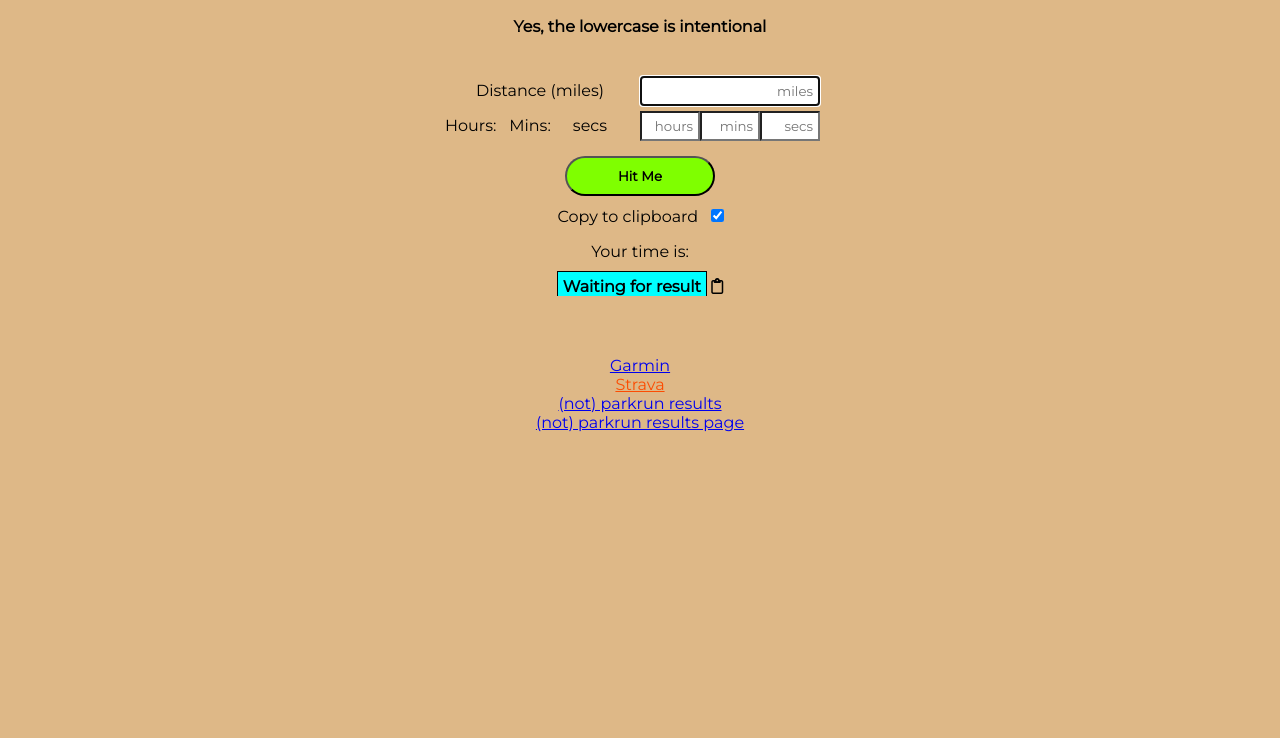
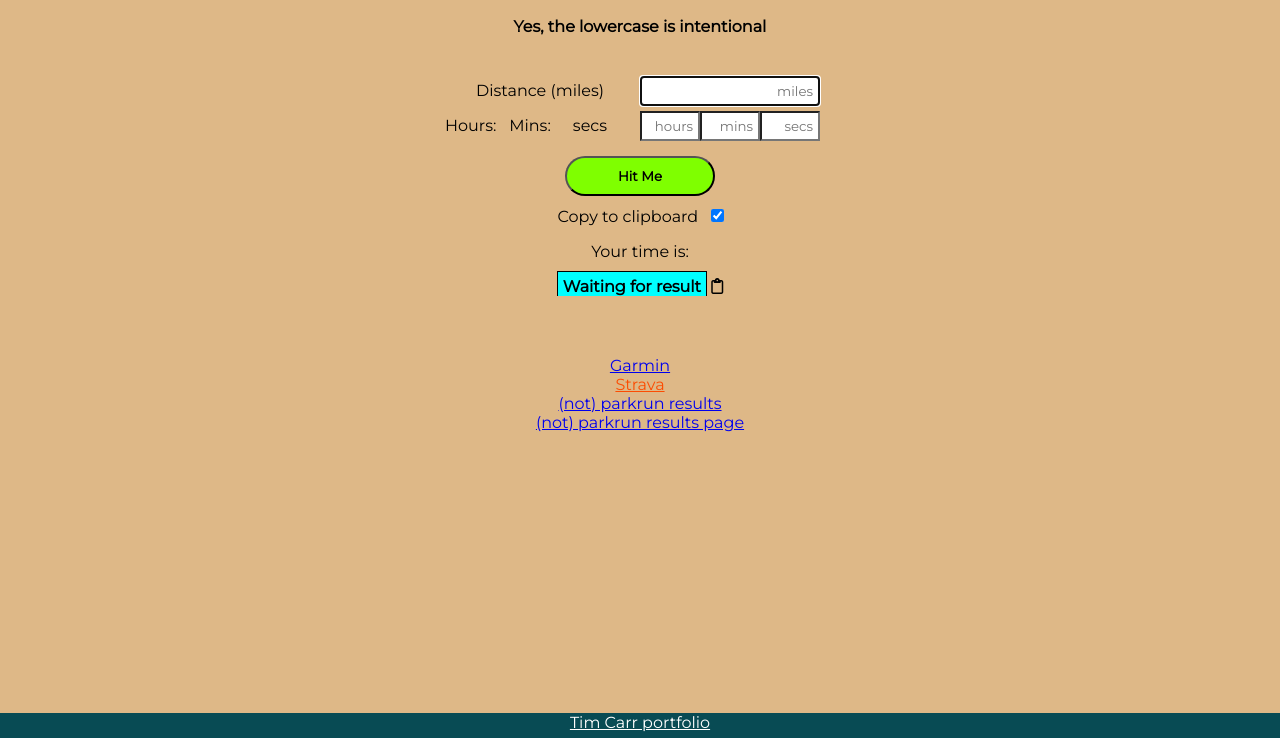
Before and after one commit to timmyc-dev/not_parkrun_calculator, a plain HTML site: page index.html in a window 1280 px wide. Shown: the part 62-800 px from the top of the page. Drawn offline with Linux system fonts and the light colour scheme.

Commit message:
08 Footer to portfolio page

```diff
--- a/index.html
+++ b/index.html
@@ -65,5 +65,8 @@
           title="Ashton Court">(not) parkrun results page</a>
       </section>
     </main>
+    <footer>
+      <a href="https://timmyc.dev" target="_blank">Tim Carr portfolio</a>
+    </footer>
 </body>
 </html>
--- a/styles.css
+++ b/styles.css
@@ -63,9 +63,6 @@ h1 a {
   color: black;
 }
 
-a {
-  align-content: right;
-}
 .list {
   text-align: left;
   margin-left: 30vw;
@@ -116,3 +113,19 @@ label {
   display: flex;
   flex-direction: column;
 }
+
+footer {
+  position: fixed;
+  height: 25px;
+  bottom: 0;
+  left: 0;
+  width: 100%;
+  text-align: center;
+  vertical-align: middle;
+  background-color: #084b54;
+}
+
+footer > a {
+  background-color: #084b54;
+  color: white;
+}
```
